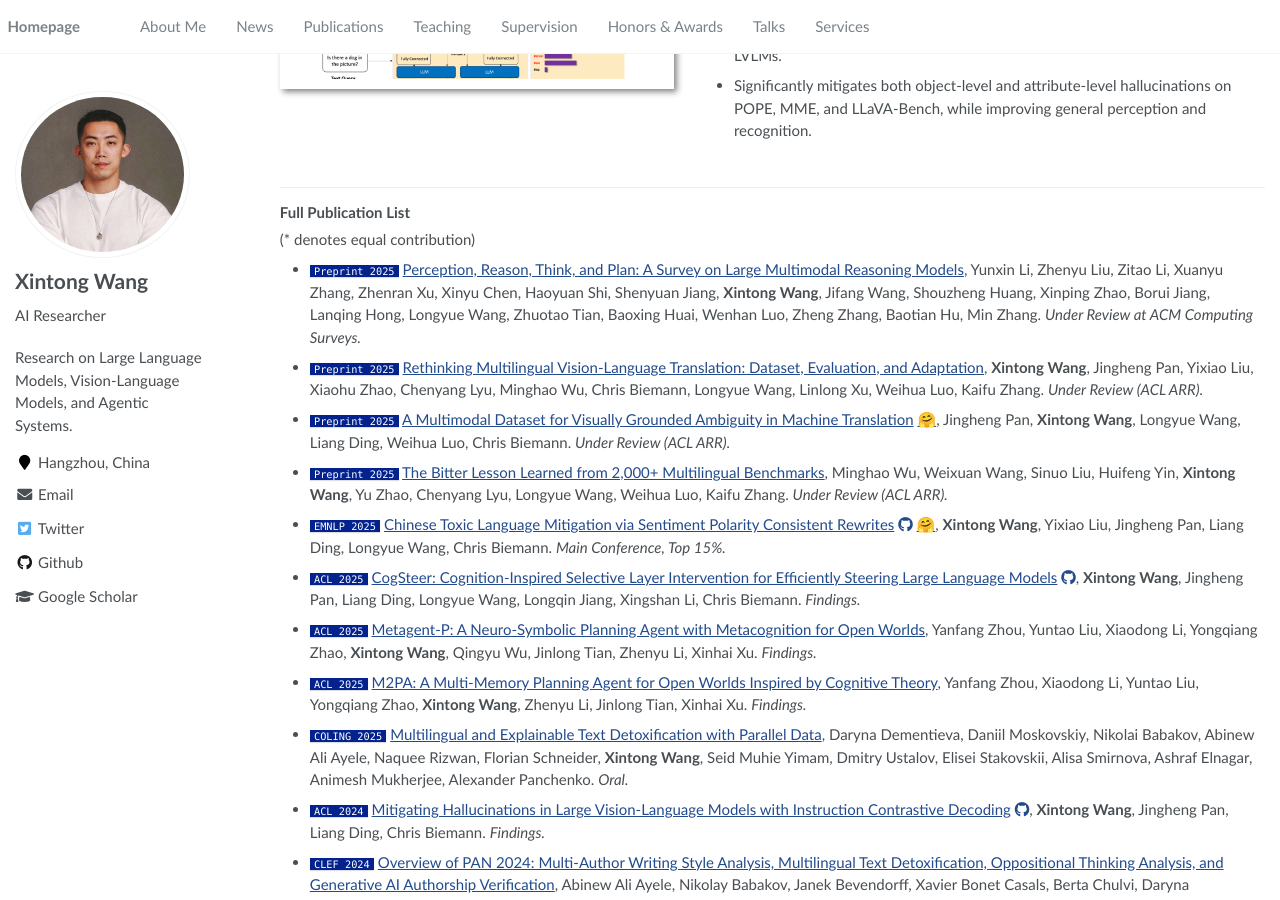
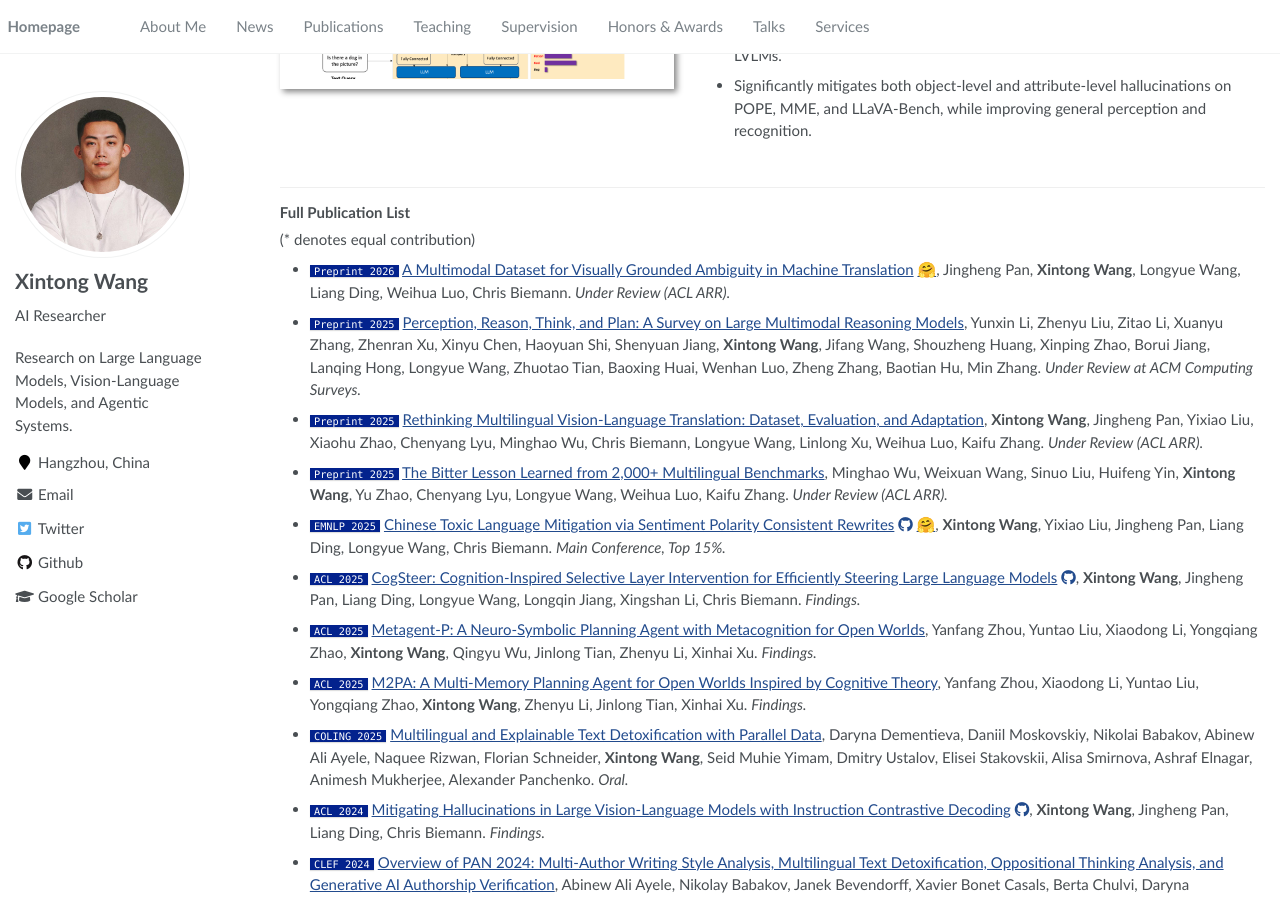
Before and after one commit to Ethanscuter/ethanscuter.github.io, a Jekyll site: the page built from _pages/about.md, in a window 1280 px wide and 900 px high, scrolled down 1731 px. Built offline with Jekyll 4.4.1, drawn with Linux system fonts in a browser that asks for light colours.

Commit message:
Bump Visually Grounded Ambiguity to Preprint 2026 and move to top

```diff
--- a/_pages/about.md
+++ b/_pages/about.md
@@ -93,9 +93,9 @@
 
 (\* denotes equal contribution)
 
+- `Preprint 2026` [A Multimodal Dataset for Visually Grounded Ambiguity in Machine Translation](https://arxiv.org/pdf/2605.02035v1) <a href="https://huggingface.co/datasets/p1k0/visually-dependent-ambiguity" title="Dataset on Hugging Face">🤗</a>, Jingheng Pan, **Xintong Wang**, Longyue Wang, Liang Ding, Weihua Luo, Chris Biemann. *Under Review (ACL ARR).*
 - `Preprint 2025` [Perception, Reason, Think, and Plan: A Survey on Large Multimodal Reasoning Models](https://arxiv.org/abs/2505.04921), Yunxin Li, Zhenyu Liu, Zitao Li, Xuanyu Zhang, Zhenran Xu, Xinyu Chen, Haoyuan Shi, Shenyuan Jiang, **Xintong Wang**, Jifang Wang, Shouzheng Huang, Xinping Zhao, Borui Jiang, Lanqing Hong, Longyue Wang, Zhuotao Tian, Baoxing Huai, Wenhan Luo, Zheng Zhang, Baotian Hu, Min Zhang. *Under Review at ACM Computing Surveys.*
 - `Preprint 2025` [Rethinking Multilingual Vision-Language Translation: Dataset, Evaluation, and Adaptation](https://arxiv.org/abs/2510.01918), **Xintong Wang**, Jingheng Pan, Yixiao Liu, Xiaohu Zhao, Chenyang Lyu, Minghao Wu, Chris Biemann, Longyue Wang, Linlong Xu, Weihua Luo, Kaifu Zhang. *Under Review (ACL ARR).*
-- `Preprint 2025` [A Multimodal Dataset for Visually Grounded Ambiguity in Machine Translation](https://arxiv.org/pdf/2605.02035v1) <a href="https://huggingface.co/datasets/p1k0/visually-dependent-ambiguity" title="Dataset on Hugging Face">🤗</a>, Jingheng Pan, **Xintong Wang**, Longyue Wang, Liang Ding, Weihua Luo, Chris Biemann. *Under Review (ACL ARR).*
 - `Preprint 2025` [The Bitter Lesson Learned from 2,000+ Multilingual Benchmarks](https://arxiv.org/abs/2504.15521), Minghao Wu, Weixuan Wang, Sinuo Liu, Huifeng Yin, **Xintong Wang**, Yu Zhao, Chenyang Lyu, Longyue Wang, Weihua Luo, Kaifu Zhang. *Under Review (ACL ARR).*
 - `EMNLP 2025` [Chinese Toxic Language Mitigation via Sentiment Polarity Consistent Rewrites](pdf/EMNLP2025Wang.pdf) <a href="https://github.com/PostMindLab/ToxiRewriteCN" title="Code on GitHub"><i class="fab fa-github"></i></a> <a href="https://huggingface.co/datasets/shanewang/ToxiRewriteCN" title="Dataset on Hugging Face">🤗</a>, **Xintong Wang**, Yixiao Liu, Jingheng Pan, Liang Ding, Longyue Wang, Chris Biemann. *Main Conference, Top 15%.*
 - `ACL 2025` [CogSteer: Cognition-Inspired Selective Layer Intervention for Efficiently Steering Large Language Models](https://arxiv.org/abs/2410.17714) <a href="https://github.com/PostMindLab/cogsteer" title="Code on GitHub"><i class="fab fa-github"></i></a>, **Xintong Wang**, Jingheng Pan, Liang Ding, Longyue Wang, Longqin Jiang, Xingshan Li, Chris Biemann. *Findings.*
```
